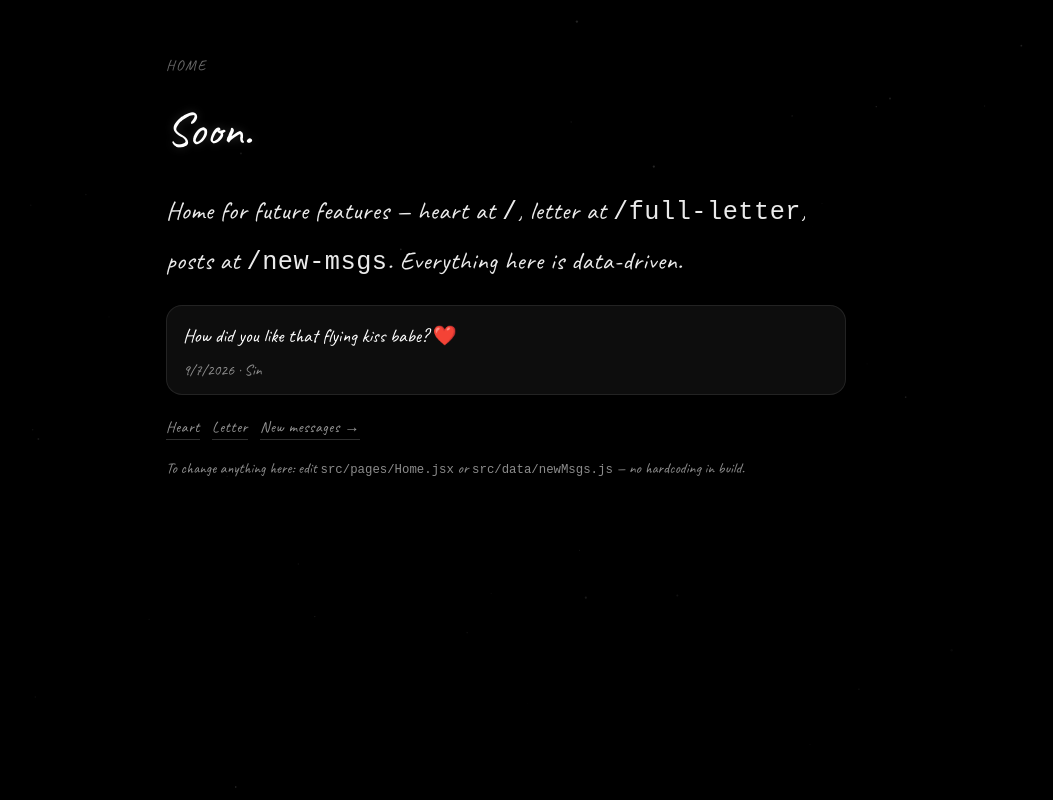
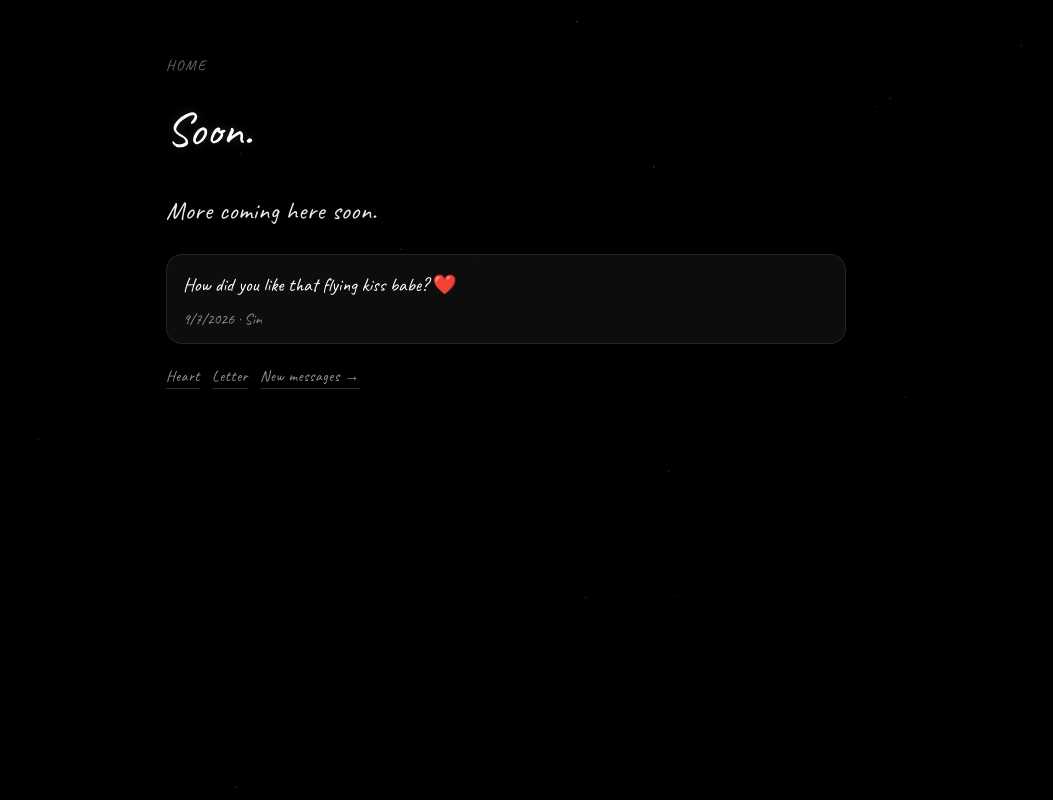
Before and after one commit to VoidX3D/ImSorry, a React (Vite) app: page /home in a window 1280 px wide. Shown: the whole page, without its empty margins (134-1187 px from the left). Built offline with nearby package versions, Linux system fonts and the light colour scheme.

Commit message:
fix: hide dev instructions from /new-msgs and /home (she sees only posts)

```diff
--- a/src/pages/Home.jsx
+++ b/src/pages/Home.jsx
@@ -14,10 +14,7 @@ export default function Home() {
         <h1 className="letter-title">Soon.</h1>
 
         <div className="letter-body">
-          <p>
-            Home for future features — heart at <code>/</code>, letter at <code>/full-letter</code>, posts at{" "}
-            <code>/new-msgs</code>. Everything here is data-driven.
-          </p>
+          <p>More coming here soon.</p>
         </div>
 
         <div className="newmsgs-feed" style={{ marginTop: 18 }}>
@@ -34,10 +31,6 @@ export default function Home() {
           <Link to="/full-letter" className="letter-back">Letter</Link>
           <Link to="/new-msgs" className="letter-back">New messages →</Link>
         </div>
-
-        <p className="letter-muted" style={{ marginTop: 18 }}>
-          To change anything here: edit <code>src/pages/Home.jsx</code> or <code>src/data/newMsgs.js</code> — no hardcoding in build.
-        </p>
       </article>
     </div>
   );
--- a/src/pages/NewMsgs.jsx
+++ b/src/pages/NewMsgs.jsx
@@ -13,21 +13,12 @@ export default function NewMsgs() {
       <article className="full-letter-inner newmsgs-inner">
         <p className="letter-kicker">New messages</p>
         <h1 className="letter-title">Flying kisses & more</h1>
-        <p className="letter-muted" style={{ marginBottom: 18 }}>
-          Posts feed — add future messages in <code>src/data/newMsgs.js</code> (id, text, createdAt, author). Nothing hardcoded.
-        </p>
 
         <div className="newmsgs-feed">
           {posts.map((p) => (
             <NewMsgPost key={p.id} post={p} />
           ))}
           {posts.length === 0 && <p className="letter-muted">No messages yet — check back soon.</p>}
-        </div>
-
-        <div className="newmsgs-hint">
-          <p className="letter-muted">
-            To add a new post: open <code>src/data/newMsgs.js</code>, push an object to <code>newMsgs</code>, commit & deploy — it appears here automatically.
-          </p>
         </div>
 
         <nav className="letter-nav" aria-label="New messages navigation">
```
